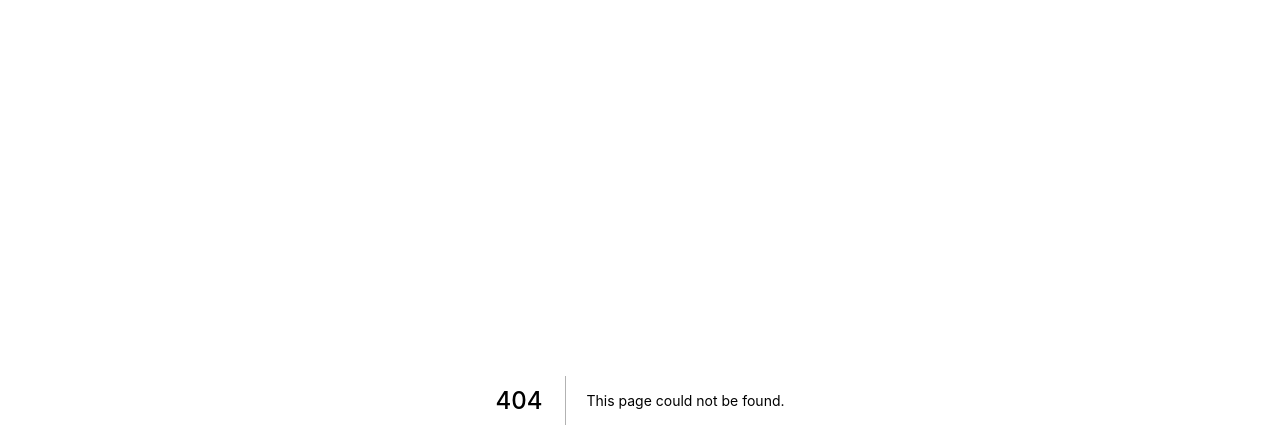
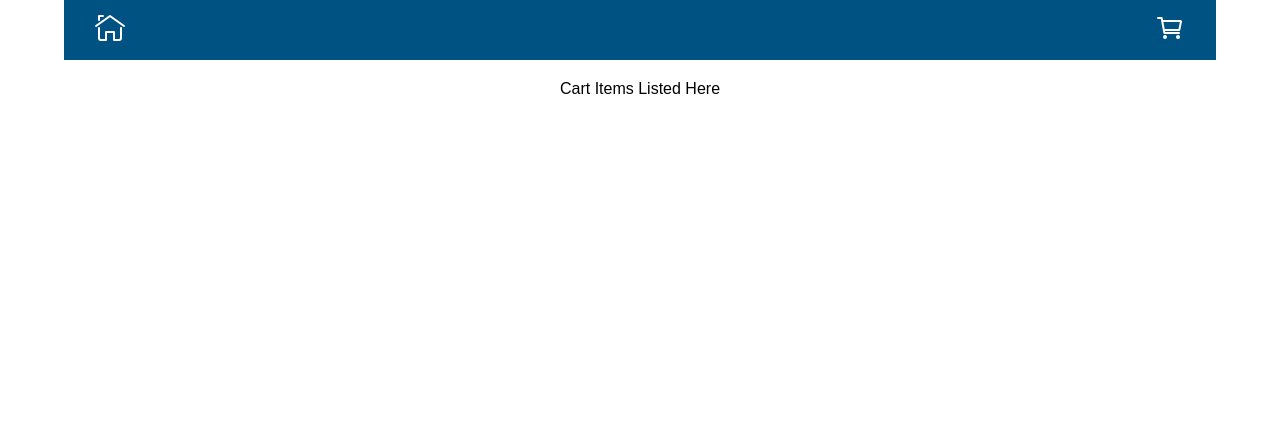
Before and after one commit to oreoluwade/urban-booker, a Next.js app: page /cart in a window 1280 px wide. Before the commit this address had no page. Shown: the top 448 px of the page. Built offline with nearby package versions, Linux system fonts and the light colour scheme.

Commit message:
Modifications - Add barebones cart component - Link header icons to pages - Update selected styles

```diff
--- a/src/components/header/Header.module.scss
+++ b/src/components/header/Header.module.scss
@@ -6,6 +6,7 @@
   height: 60px;
   position: fixed;
   justify-content: space-between;
+  align-items: center;
   margin: 0 auto;
   background-color: $primary;
   padding-left: 30px;
--- a/src/components/header/index.tsx
+++ b/src/components/header/index.tsx
@@ -1,12 +1,23 @@
 import React from 'react'
 import Image from 'next/image';
+import Link from 'next/link';
 import classes from './Header.module.scss';
 
 const Header = () => {
   return (
     <nav className={classes.root}>
-      <Image alt="home" src="/home-icon.svg" height={32} width={32} />
-      <Image alt="cart" src="/cart-outline.svg" height={32} width={32} />
+      <Link href="/">
+        <a>
+          <Image alt="home" src="/home-icon.svg" height={32} width={32} />
+        </a>
+      </Link>
+
+      <Link href="/cart">
+        <a>
+          <Image alt="cart" src="/cart-outline.svg" height={32} width={32} />
+        </a>
+      </Link>
+
     </nav>
   )
 }
--- a/src/components/slot-card/Slot-Card.module.scss
+++ b/src/components/slot-card/Slot-Card.module.scss
@@ -1,10 +1,12 @@
+@import "src/styles/imports";
+
 .root {
   margin: 1rem;
   padding: 1.5rem;
   text-align: left;
   color: inherit;
   text-decoration: none;
-  border: 1px solid #eaeaea;
+  border: 1px solid $primary;
   border-radius: 10px;
   transition: color 0.15s ease, border-color 0.15s ease;
   width: 150px;
--- a/src/components/slot-card/index.tsx
+++ b/src/components/slot-card/index.tsx
@@ -1,4 +1,5 @@
 import React from 'react';
+import Image from 'next/image';
 import { SlotType } from '../../types/Slot';
 import classes from './Slot-Card.module.scss';
 
@@ -11,6 +12,7 @@ const SlotCard = ({ slot }: SlotCardProps): JSX.Element => {
     <a className={classes.root} href={`/slot/${slot.id}`}>
       <h2>Slot {slot.id}</h2>
       <p>{slot.localisedTime}</p>
+
     </a>
   )
 }
--- a/src/components/worker-card/Worker-Card.module.scss
+++ b/src/components/worker-card/Worker-Card.module.scss
@@ -1,14 +1,17 @@
+@import "src/styles/imports";
+
 .root {
   margin: 1rem;
   padding: 1.5rem;
   text-align: left;
   color: inherit;
   text-decoration: none;
-  border: 1px solid #eaeaea;
+  border: 1px solid $primary;
   border-radius: 10px;
   transition: color 0.15s ease, border-color 0.15s ease;
   width: 500px;
   display: flex;
+  position: relative;
 }
 
 .rating {
@@ -18,6 +21,18 @@
   }
 }
 
+.cta {
+  float: right;
+  width: 50px;
+  height: 50px;
+  border-radius: 50%;
+  position: absolute;
+  right: 10px;
+  top: 2rem;
+  border: 2px solid $primary;
+  cursor: pointer;
+}
+
 @media (max-width: 600px) {
   .root {
     width: 100%;
--- /dev/null
+++ b/src/pages/cart/Cart.module.scss
@@ -0,0 +1,5 @@
+@import "src/styles/imports";
+
+.main {
+  padding-top: 5rem;
+}
--- /dev/null
+++ b/src/pages/cart/index.tsx
@@ -0,0 +1,15 @@
+import React from 'react'
+import Layout from '../../components/layout'
+import classes from './Cart.module.scss'
+
+const Cart = () => {
+  return (
+    <Layout>
+      <main className={classes.main}>
+        Cart Items Listed Here
+      </main>
+    </Layout>
+  )
+}
+
+export default Cart
```
Also changed, not shown: src/components/worker-card/index.tsx (+10 -0 lines), public/plus.svg.
